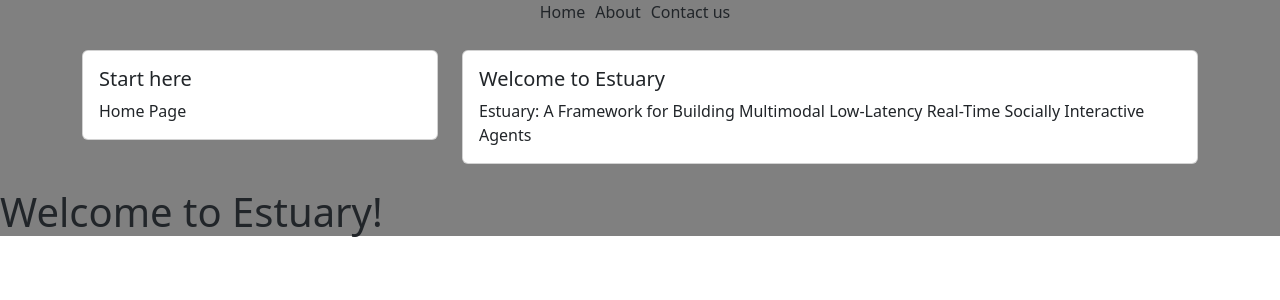
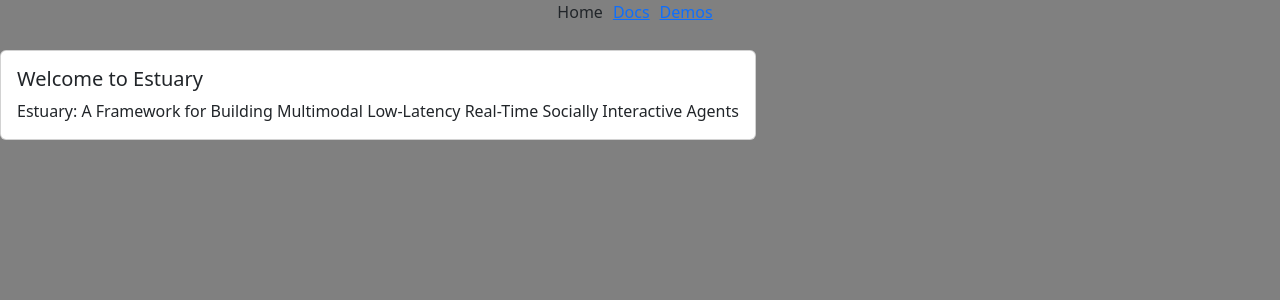
Before and after one commit to estuary-ai/estuary-ai.github.io, a React (Create React App) app: page /demos in a window 1280 px wide. Shown: the top 300 px of the page. Built offline with nearby package versions, Linux system fonts and the light colour scheme.

Commit message:
:art: Rearrange App.js/HomePage.js and add some base pages

```diff
--- a/package.json
+++ b/package.json
@@ -41,6 +41,7 @@
   "devDependencies": {
     "bootstrap": "^5.3.3",
     "gh-pages": "^6.1.1",
-    "react-bootstrap": "^2.10.4"
+    "react-bootstrap": "^2.10.4",
+    "react-router-dom": "^6.25.1"
   }
 }
--- a/src/App.js
+++ b/src/App.js
@@ -1,16 +1,11 @@
 import logo from './logo.svg';
 import './App.css';
 
-import Navbar from './components/NavBar';
-import Pages from './components/Pages';
+import HomePage from './pages/HomePage';
 
 function App() {
   return (
-    <div className='main-container' style={{backgroundColor: "gray"}}>
-      <Navbar />
-      <Pages />
-      <h1>Welcome to Estuary!</h1>
-    </div>
+    <HomePage />
   );
 }
 
--- /dev/null
+++ b/src/pages/DemosPage.js
@@ -0,0 +1,20 @@
+import { Card } from 'react-bootstrap';
+
+function DemosPage() {
+    return (
+
+        <div>
+            <Card>
+                <Card.Body>
+                    <Card.Title>Demos</Card.Title>
+                    <Card.Text>
+                        Demo videos and papers to be added soon!
+                    </Card.Text>
+                </Card.Body>
+            </Card>
+        </div>
+
+    )
+}
+
+export default DemosPage;
--- a/src/components/HomePage.js
+++ b/src/pages/DocsPage.js
@@ -1,14 +1,14 @@
 import { Card } from 'react-bootstrap';
 
-function HomePage() {
+function DocsPage() {
     return (
 
         <div>
             <Card>
                 <Card.Body>
-                    <Card.Title>Welcome to Estuary</Card.Title>
+                    <Card.Title>Docs</Card.Title>
                     <Card.Text>
-                        Estuary: A Framework for Building Multimodal Low-Latency Real-Time Socially Interactive Agents
+                        Documentation to be added soon!
                     </Card.Text>
                 </Card.Body>
             </Card>
@@ -17,4 +17,4 @@
     )
 }
 
-export default HomePage;
+export default DocsPage;
--- /dev/null
+++ b/src/pages/HomePage.js
@@ -0,0 +1,39 @@
+import { Card } from 'react-bootstrap';
+import Navbar from './NavBar';
+
+function HomePage() {
+    return (
+
+        <div className='main-container' style={{backgroundColor: "gray"}}>
+            <Navbar />
+            <div>
+                <Card>
+                    <Card.Body>
+                        <Card.Title>Welcome to Estuary</Card.Title>
+                        <Card.Text>
+                            Estuary: A Framework for Building Multimodal Low-Latency Real-Time Socially Interactive Agents
+                        </Card.Text>
+                    </Card.Body>
+                </Card>
+            </div>
+
+            <style js>{`
+                .main-container{
+                width: 100vw;
+                height: 100vh;
+                display: flex;
+                flex-direction: column;
+                align-items: flex-start;
+                justify-content: flex-start;
+                }
+            `}</style>
+        </div>
+
+
+
+
+
+    )
+}
+
+export default HomePage;
--- a/src/components/NavBar.js
+++ b/src/pages/NavBar.js
@@ -1,34 +1,38 @@
-import {React, useState} from "react";
+import { React, useState } from "react";
+import { Link } from "react-router-dom";
 import 'bootstrap/dist/css/bootstrap.css';
 
+import DocsPage from "./DocsPage";
+import DemosPage from "./DemosPage";
+
 import Hamburger from "./Hamburger";
+
+{/* <Route path="/" component={App} />
+<Route path="/docs" component={DocsPage} />
+<Route path="/demos" component={DemosPage} /> */}
 
 function NavBar() {
 
     const [isHamOpen, setHamOpen] = useState(false);
 
-    const toggleHamburger = () =>{
+    const toggleHamburger = () => {
         setHamOpen(!isHamOpen)
     }
 
-    return(
-        <div>
-            <div className="navigation">
-                <ul>
-                    <li>Home</li>
-                    <li>About</li>
-                    <li>Contact us</li>
-                </ul>
-                <div className="hamburger" onClick={toggleHamburger}>
-                    <Hamburger isOpen={isHamOpen}/>
-                </div>
+    return (
+        <div className="navigation">
+            <ul>
+                <li>Home</li>
+                <li><a href="./DocsPage.js">Docs</a></li>
+                <li><a href="./DemosPage.js">Demos</a></li>
+            </ul>
+            <div className="hamburger" onClick={toggleHamburger}>
+                <Hamburger isOpen={isHamOpen} />
             </div>
-
-
             <style js>{`
-
                 .navigation{
                     display: flex;
+                    width: 100%;
                     height: 50px;
                     flex-direction: row;
                 }
@@ -77,9 +81,6 @@
                         margin-top: 50px;
                     }
                 }
-
-
-
             `}</style>
         </div>
     )
```
Also changed, not shown: src/pages/Hamburger.js (renamed from src/components/Hamburger.js), src/pages/Pages.js (renamed from src/components/Pages.js), 1 other file (tests, documents, lock files or other folders).
